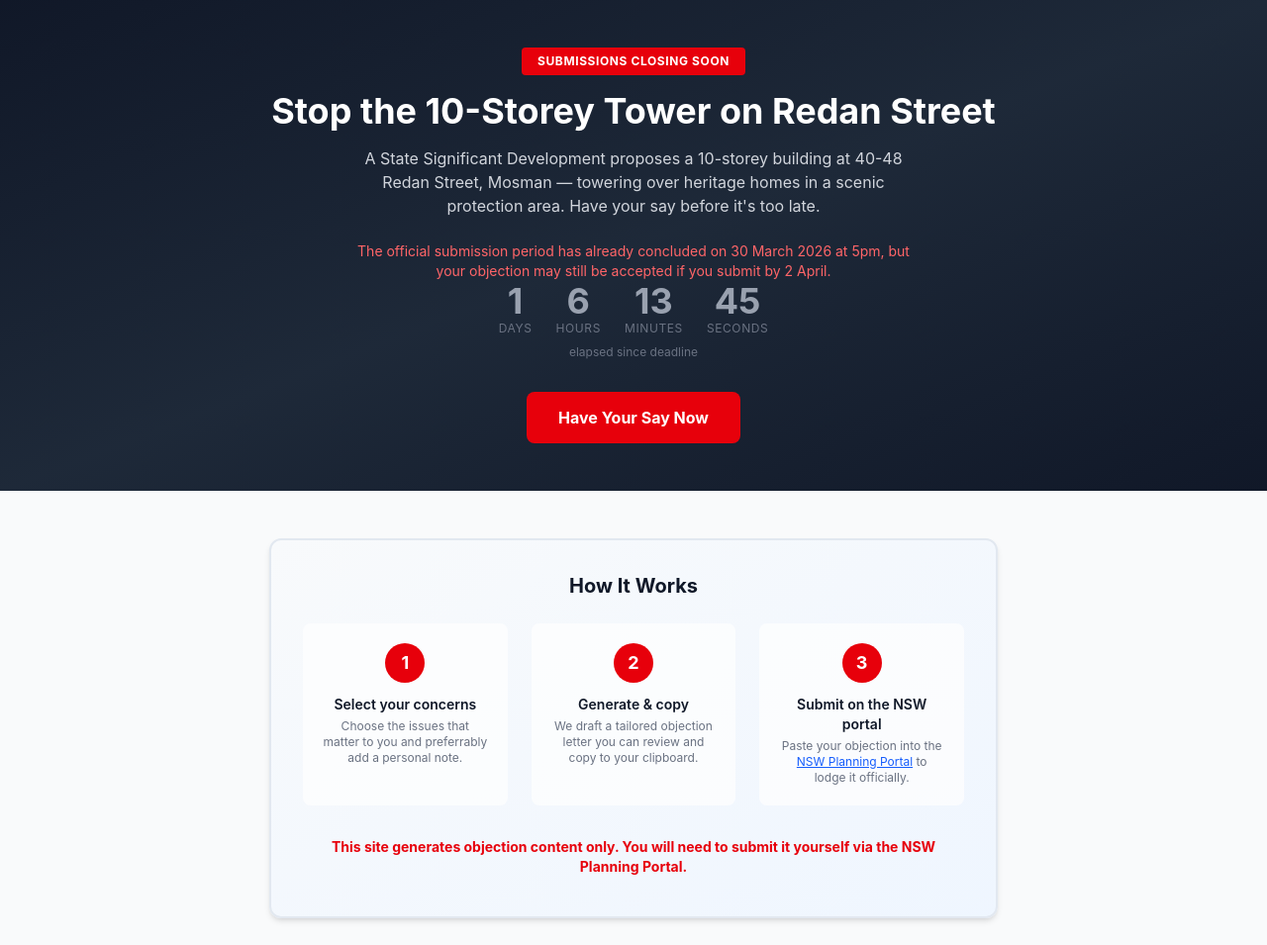
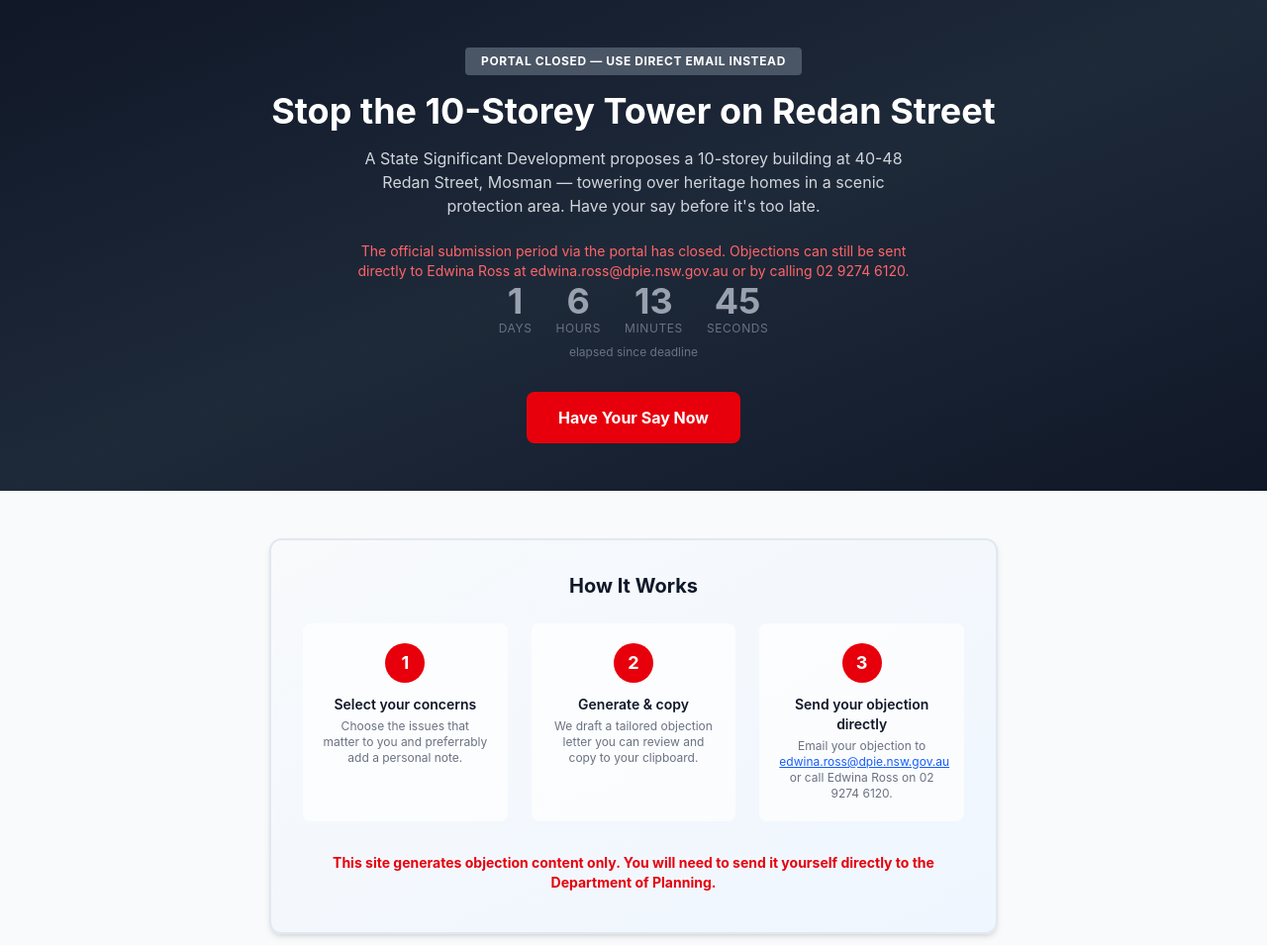
Before and after one commit to mq2088/Objectionary, a website built with Vite: page client/index.html in a window 1280 px wide. Shown: the top 955 px of the page at 99% size. Built offline with nearby package versions, Linux system fonts and the light colour scheme.

Commit message:
feat: replace portal submission with direct email contact after deadline
Portal submissions have closed. Updated all references to direct users
to email edwina.ross@dpie.nsw.gov.au or call 02 9274 6120 instead.

```diff
--- a/client/index.html
+++ b/client/index.html
@@ -4,15 +4,15 @@
   <meta charset="UTF-8" />
   <meta name="viewport" content="width=device-width, initial-scale=1.0" />
   <title>Object to 40-48 Redan Street Development | Mosman</title>
-  <meta name="description" content="Generate your objection to the proposed 10-storey development at 40-48 Redan Street, Mosman. Submissions close 30 March 2026." />
+  <meta name="description" content="Generate your objection to the proposed 10-storey development at 40-48 Redan Street, Mosman. Send objections directly to the Department of Planning." />
 </head>
 <body class="bg-gray-50 text-gray-900 min-h-screen">
 
   <!-- Hero Section -->
   <section class="bg-gradient-to-br from-gray-900 via-gray-800 to-gray-900 text-white">
     <div class="max-w-3xl mx-auto px-4 py-12 text-center">
-      <div class="inline-block bg-red-600 px-4 py-1.5 rounded text-xs font-bold tracking-wider mb-4">
-        SUBMISSIONS CLOSING SOON
+      <div class="inline-block bg-gray-600 px-4 py-1.5 rounded text-xs font-bold tracking-wider mb-4">
+        PORTAL CLOSED — USE DIRECT EMAIL INSTEAD
       </div>
       <h1 class="text-3xl md:text-4xl font-bold mb-4">Stop the 10-Storey Tower on Redan Street</h1>
       <p class="text-gray-300 max-w-xl mx-auto mb-6">
@@ -43,11 +43,11 @@
         </div>
         <div class="bg-white/70 rounded-lg p-5">
           <div class="inline-flex items-center justify-center w-10 h-10 rounded-full bg-red-600 text-white text-lg font-bold mb-3">3</div>
-          <h3 class="text-sm font-semibold mb-1">Submit on the NSW portal</h3>
-          <p class="text-xs text-gray-500">Paste your objection into the <a href="https://www.planningportal.nsw.gov.au/major-projects/projects/residential-development-fill-affordable-housing-40-48-redan-street-mosman" target="_blank" rel="noopener noreferrer" class="text-blue-600 underline hover:text-blue-800">NSW Planning Portal</a> to lodge it officially.</p>
+          <h3 class="text-sm font-semibold mb-1">Send your objection directly</h3>
+          <p class="text-xs text-gray-500">Email your objection to <a href="mailto:edwina.ross@dpie.nsw.gov.au" class="text-blue-600 underline hover:text-blue-800">edwina.ross@dpie.nsw.gov.au</a> or call Edwina Ross on 02 9274 6120.</p>
         </div>
       </div>
-      <p class="text-center text-sm text-red-600 mt-6 py-2 px-3 font-bold">This site generates objection content only. You will need to submit it yourself via the NSW Planning Portal.</p>
+      <p class="text-center text-sm text-red-600 mt-6 py-2 px-3 font-bold">This site generates objection content only. You will need to send it yourself directly to the Department of Planning.</p>
     </div>
   </section>
 
--- a/client/src/components/countdown.ts
+++ b/client/src/components/countdown.ts
@@ -82,7 +82,7 @@ function showLateNotice(): void {
   notice.id = 'late-notice';
   notice.className = 'text-red-400 text-sm mt-3 max-w-xl mx-auto';
   notice.textContent =
-    'The official submission period has already concluded on 30 March 2026 at 5pm, ' +
-    'but your objection may still be accepted if you submit by 2 April.';
+    'The official submission period via the portal has closed. ' +
+    'Objections can still be sent directly to Edwina Ross at edwina.ross@dpie.nsw.gov.au or by calling 02 9274 6120.';
   heroText.insertAdjacentElement('afterend', notice);
 }
--- a/client/src/components/output-panel.ts
+++ b/client/src/components/output-panel.ts
@@ -22,10 +22,9 @@ export function showOutput(
       </div>
       <div class="bg-gray-50 border border-gray-200 rounded-lg p-6 text-sm leading-relaxed whitespace-pre-wrap" id="objection-text">${escapeHtml(text)}</div>
       <div class="mt-4 p-3.5 bg-blue-50 rounded-lg text-sm">
-        <strong>Next step:</strong> Copy the text above and paste it into your submission on the
-        <a href="https://www.planningportal.nsw.gov.au/major-projects/projects/residential-development-fill-affordable-housing-40-48-redan-street-mosman" target="_blank" rel="noopener noreferrer" class="text-blue-600 underline hover:text-blue-800">
-          NSW Planning Portal
-        </a>
+        <strong>Next step:</strong> Copy the text above and email it to
+        <a href="mailto:edwina.ross@dpie.nsw.gov.au" class="text-blue-600 underline hover:text-blue-800">edwina.ross@dpie.nsw.gov.au</a>
+        or contact Edwina Ross on 02 9274 6120.
       </div>
     </div>`;
 
```
